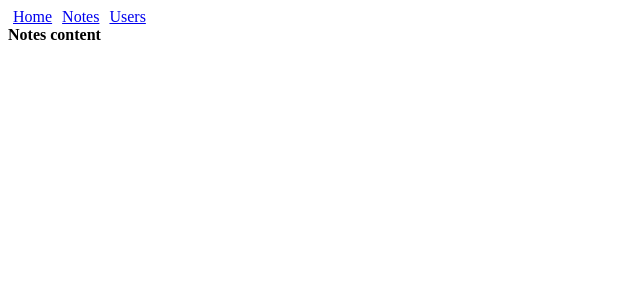
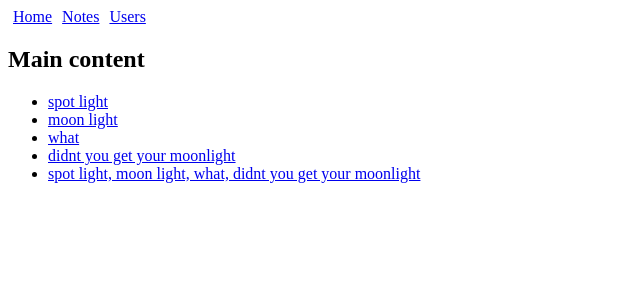
Before and after one commit to DEVAVISWA/react, a React (Vite) app: page /notes in a window 1280 px wide. Shown: the top 300 px of the page, without its empty margins (0-640 px from the left). Built offline with nearby package versions, Linux system fonts and the light colour scheme.

Commit message:
router with URL PARAMS

```diff
--- a/src/App.jsx
+++ b/src/App.jsx
@@ -3,8 +3,10 @@ import {Link, Route, BrowserRouter as Router, Routes } from 'react-router-dom'
 import Notes from './component/notes'
 import Users from './component/users'
 import Home from './component/home'
+import NoteList from './component/NoteList'
 
-function App() {
+function App({notes} ) {
+  // console.log(notes)
   const padding= {
     padding: 5
   }
@@ -16,9 +18,11 @@ function App() {
         <Link to={'/users'} style={padding}>Users</Link>
       </div>
       <Routes>
-        <Route path='/notes' element={<Notes />}></Route>
+        <Route path='/notes' element={<Notes notes={notes}/>}></Route>
         <Route path='/users' element={ <Users /> } />
         <Route path='/' element={ <Home /> } />
+
+        <Route path='/notes/:noteid' element={<NoteList notes= {notes} />} />
       </Routes>
 
     </Router>
--- /dev/null
+++ b/src/component/NoteList.jsx
@@ -0,0 +1,18 @@
+import React from 'react'
+import { useParams } from 'react-router-dom'
+
+function NoteList({notes}) {
+
+    const id=useParams().noteid
+
+    const note= notes.find(n=> n.id === Number(id))
+
+  return (
+    <div>
+        <h2>Note Content is</h2>
+        <i>{note.content} </i>
+    </div>
+  )
+}
+
+export default NoteList
--- a/src/component/notes.jsx
+++ b/src/component/notes.jsx
@@ -1,9 +1,17 @@
 import React from 'react'
+import { Link } from 'react-router-dom'
 
-function Notes() {
+function Notes({notes} ) {
   return (
     <div>
-        <b>Notes content</b>
+        <h2>Main content</h2>
+        <ul>
+            {
+                notes.map(note =>
+                        <li key={note.id}> <Link to={`/notes/${note.id}`}>{note.content}</Link> </li>
+                    )
+            }
+        </ul>
     </div>
   )
 }
--- a/src/main.jsx
+++ b/src/main.jsx
@@ -22,6 +22,11 @@ const notes =[
         id: 4,
         content: "didnt you get your moonlight",
         important: true
+    },
+    {
+        id: 5,
+        content: "spot light, moon light, what, didnt you get your moonlight",
+        important: true
     }
 ]
 
```
